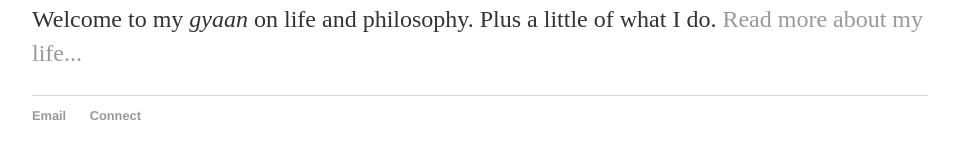
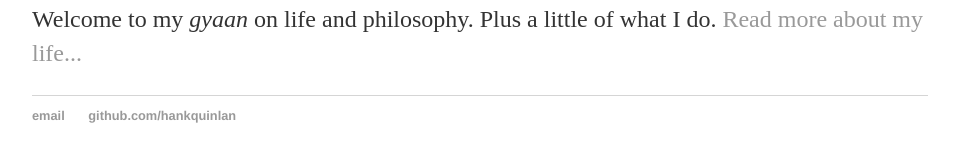
Before and after one commit to nihir16/nihir16.github.io, a Jekyll site: the page built from index.html, in a window 1280 px wide. Shown: the part 194-356 px from the top of the page, without its empty margins (160-1114 px from the left). Built offline with Jekyll 4.4.1, drawn with Linux system fonts in a browser that asks for light colours.

Commit message:
Update index.html
index file built using default

```diff
--- a/index.html
+++ b/index.html
@@ -1,30 +1,8 @@
-<!DOCTYPE html>
-<html>
-	<head>
-		<title>Nihir Gulati - Home</title>
-		<!-- link to main stylesheet -->
-		<link rel="stylesheet" type="text/css" href="/css/main.css"
-	</head>
-	<body>
-		<nav>
-    		<ul>
-        		<li><a href="/">Home</a></li>
-	        	<li><a href="/about">About</a></li>
-        		<li><a href="/cv">CV</a></li>
-        		<li><a href="/blog">Blog</a></li>
-    		</ul>
-		</nav>
-		<div class="container">
+---
+layout: default
+title: Nihir Gulati - Home
+---
     		<div class="blurb">
         		<h1>Hi there, I'm Nihir Gulati!</h1>
 				<p>Welcome to my <em>gyaan</em> on life and philosophy. Plus a little of what I do. <a href="/about">Read more about my life...</a></p>
     		</div><!-- /.blurb -->
-		</div><!-- /.container -->
-		<footer>
-    		<ul>
-        		<li><a href="mailto:nihir.gul@gmail.com">Email</a></li>
-        		<li><a href="https://www.linkedin.com/in/nihir-gulati/">Connect</a></li>
-			</ul>
-		</footer>
-	</body>
-</html>
```
